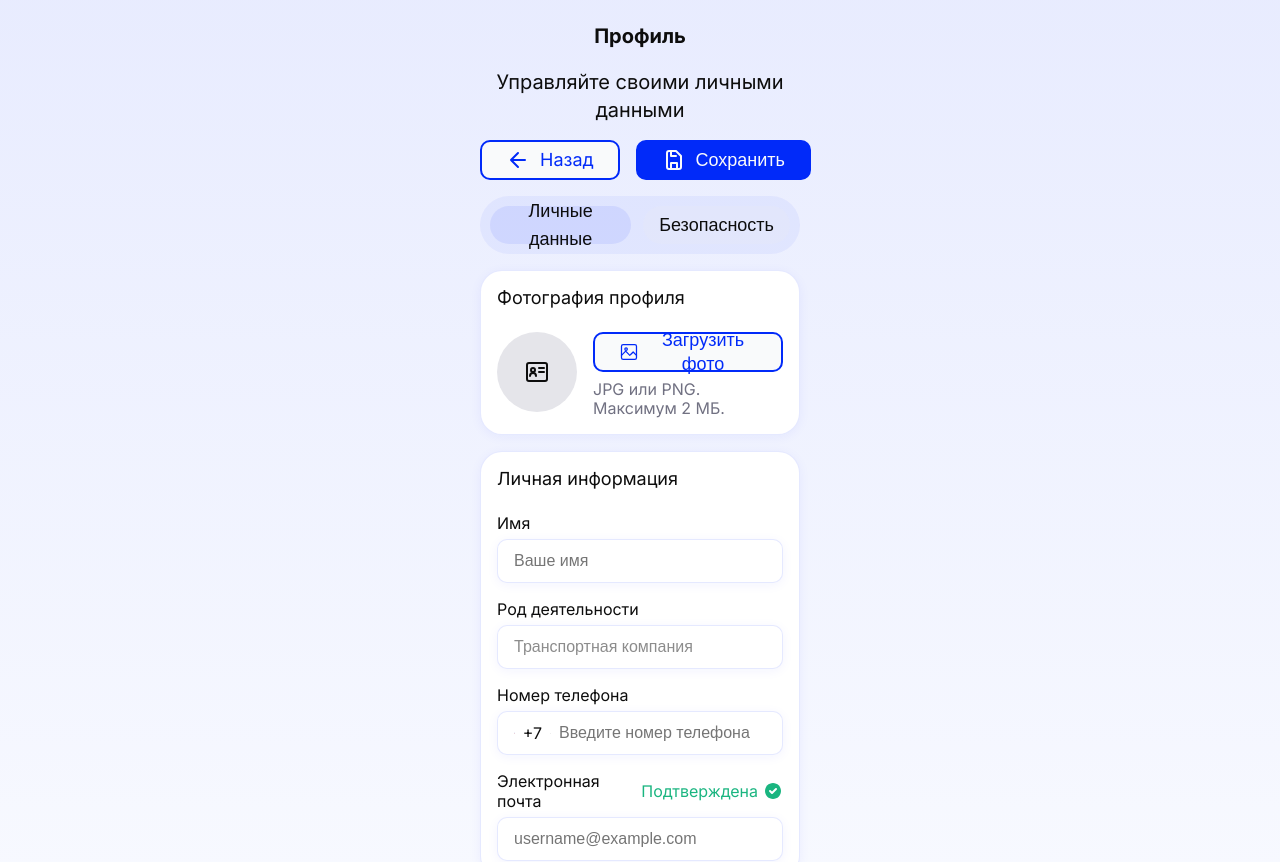
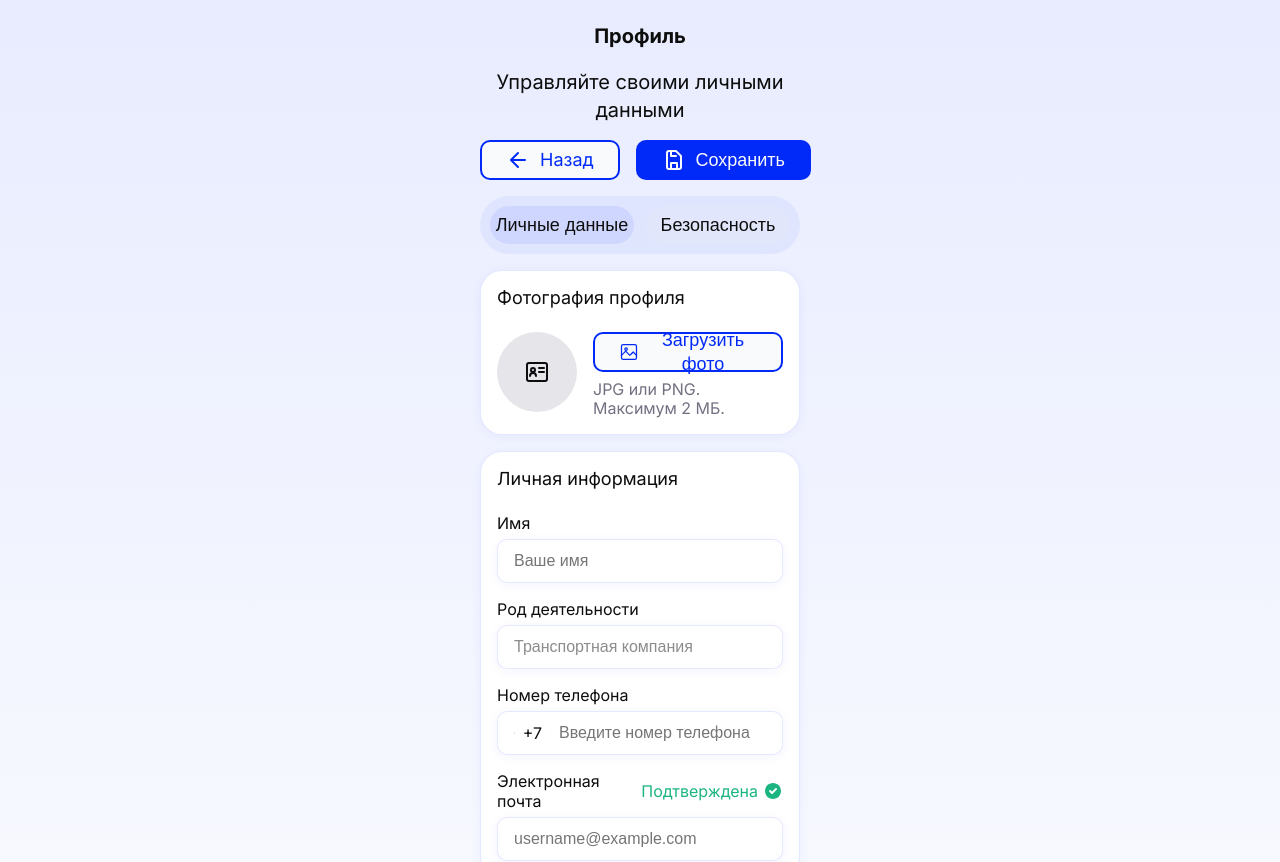
Before and after one commit to AAAlex2001/safelogist, a Next.js app in the folder frontend/: page /profile in a window 1280 px wide. Shown: the top 862 px of the page. Built offline with nearby package versions, Linux system fonts and the light colour scheme; no server answers.

Commit message:
правки

```diff
--- a/frontend/src/app/profile/profile.module.scss
+++ b/frontend/src/app/profile/profile.module.scss
@@ -1,5 +1,3 @@
-/* Profile Page - Main Layout */
-
 .page {
   min-height: 100vh;
   display: flex;
@@ -95,7 +93,7 @@
   align-items: center;
   padding: 10px;
   gap: 12px;
-  background: rgba(1, 42, 249, 0.05);
+  background: #012AF90D;
   border-radius: 50px;
 }
 
@@ -104,11 +102,11 @@
   flex-direction: row;
   justify-content: center;
   align-items: center;
-  padding: 5px 16px;
+  width: fit-content;
   gap: 10px;
   flex: 1;
   height: 38px;
-  background: rgba(236, 236, 240, 0.2);
+  background: #ECECF033;
   border-radius: 25px;
   border: none;
   font-size: 18px;
```
